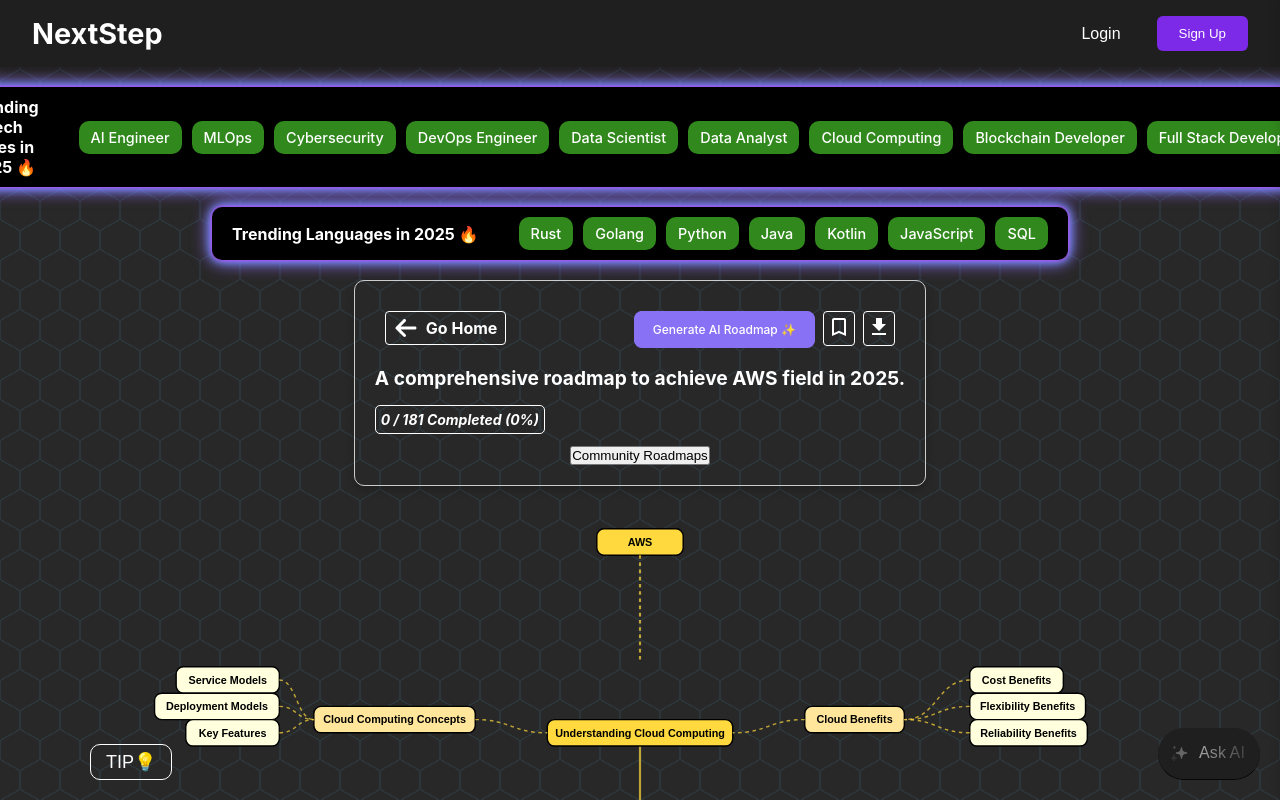
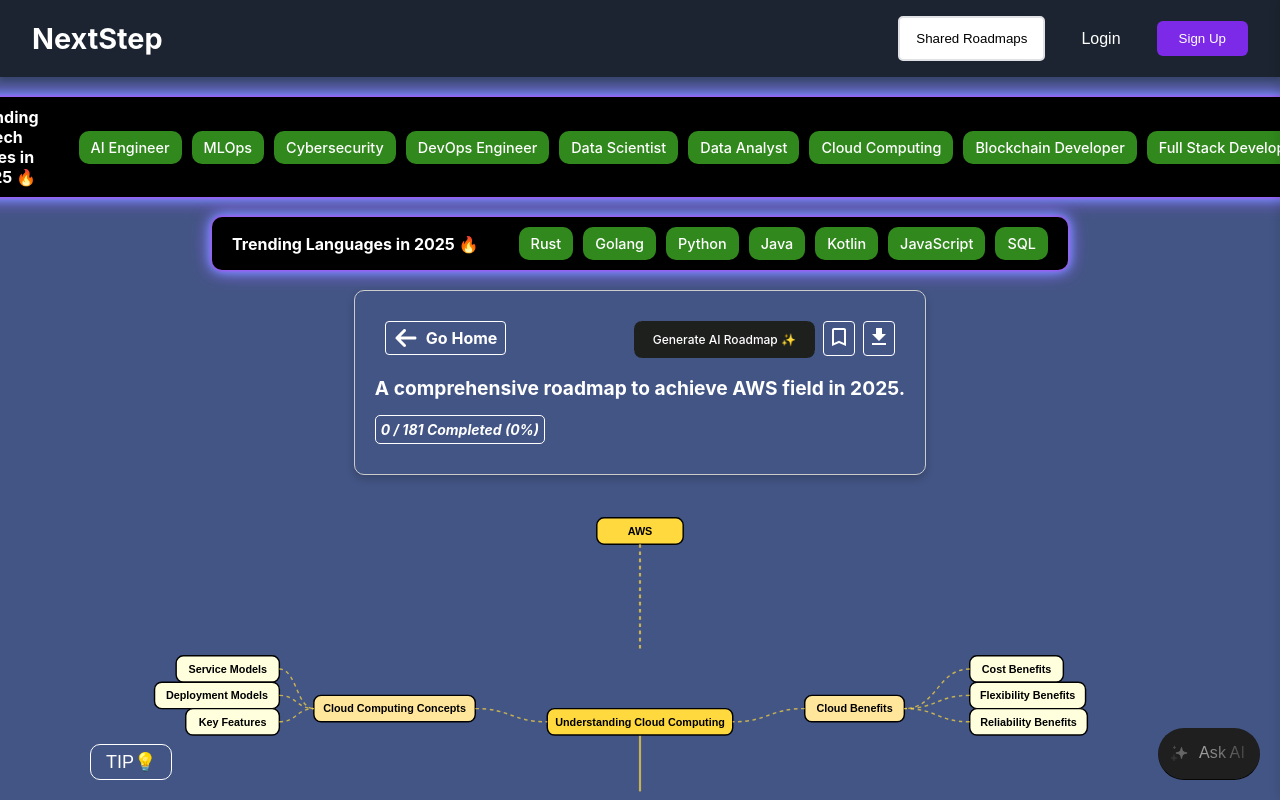
Before and after one commit to vineett09/next-step-frontend, a React (Create React App) app: page /aws in a window 1280 px wide. Shown: the top 800 px of the page. Built offline with nearby package versions, Linux system fonts and the light colour scheme.

Commit message:
changed some css

```diff
--- a/src/components/Header.js
+++ b/src/components/Header.js
@@ -167,9 +167,6 @@
               </svg>
             </button>
           </div>
-          <button onClick={() => navigate("/shared-roadmaps")}>
-            Community Roadmaps
-          </button>
         </div>
       </section>
       {!user && (
--- a/src/components/Navbar.js
+++ b/src/components/Navbar.js
@@ -1,3 +1,4 @@
+// Navbar.jsx
 import React, { useState } from "react";
 import { useNavigate } from "react-router-dom";
 import { useSelector, useDispatch } from "react-redux";
@@ -6,6 +7,7 @@
 
 const Navbar = () => {
   const [dropdownOpen, setDropdownOpen] = useState(false);
+  const [mobileMenuOpen, setMobileMenuOpen] = useState(false);
   const navigate = useNavigate();
   const dispatch = useDispatch();
   const user = useSelector((state) => state.auth.user);
@@ -14,16 +16,30 @@
     dispatch(logout());
     navigate("/login");
   };
+
   const handleCreateClick = () => {
     navigate("/create-roadmap");
   };
+
+  const toggleMobileMenu = () => {
+    setMobileMenuOpen(!mobileMenuOpen);
+  };
+
   return (
     <nav className="navbar">
       <div className="navbar-logo" onClick={() => navigate("/")}>
         NextStep
       </div>
 
-      <div className="navbar-links">
+      <div className={`navbar-links ${mobileMenuOpen ? "active" : ""}`}>
+        {/* Shared Roadmaps button always visible */}
+        <button
+          className="shared-roadmaps-button"
+          onClick={() => navigate("/shared-roadmaps")}
+        >
+          Shared Roadmaps
+        </button>
+
         {user ? (
           <div
             className="nav-user-container"
@@ -55,6 +71,12 @@
           </>
         )}
       </div>
+
+      <div className="navbar-toggle" onClick={toggleMobileMenu}>
+        <span className={`bar ${mobileMenuOpen ? "change" : ""}`}></span>
+        <span className={`bar ${mobileMenuOpen ? "change" : ""}`}></span>
+        <span className={`bar ${mobileMenuOpen ? "change" : ""}`}></span>
+      </div>
     </nav>
   );
 };
--- a/src/components/SharedRoadmaps.js
+++ b/src/components/SharedRoadmaps.js
@@ -48,14 +48,14 @@
       <Navbar />
       <div className="public-roadmaps-container">
         <div className="public-roadmaps-header">
-          <h1>Public Roadmaps</h1>
+          <h1>Shared Roadmaps</h1>
           <p>Explore roadmaps shared by the community</p>
         </div>
 
         <div className="roadmaps-section">
           {sharedRoadmaps.length === 0 ? (
             <div className="empty-state">
-              <p>No public roadmaps available yet.</p>
+              <p>No roadmaps are shared yet.</p>
               <Link to="/create-roadmap" className="create-roadmap-btn">
                 Create a Roadmap
               </Link>
--- a/src/index.css
+++ b/src/index.css
@@ -7,50 +7,5 @@
 html, body, #root {
   height: 100%;
   width: 100%;
-  background: radial-gradient(
-    circle farthest-side at 0% 50%,
-    #282828 23.5%,
-    rgba(255, 170, 0, 0) 0
-  )
-  21px 30px,
-radial-gradient(
-    circle farthest-side at 0% 50%,
-    #2c3539 24%,
-    rgba(240, 166, 17, 0) 0
-  )
-  19px 30px,
-linear-gradient(
-    #282828 14%,
-    rgba(240, 166, 17, 0) 0,
-    rgba(240, 166, 17, 0) 85%,
-    #282828 0
-  )
-  0 0,
-linear-gradient(
-    150deg,
-    #282828 24%,
-    #2c3539 0,
-    #2c3539 26%,
-    rgba(240, 166, 17, 0) 0,
-    rgba(240, 166, 17, 0) 74%,
-    #2c3539 0,
-    #2c3539 76%,
-    #282828 0
-  )
-  0 0,
-linear-gradient(
-    30deg,
-    #282828 24%,
-    #2c3539 0,
-    #2c3539 26%,
-    rgba(240, 166, 17, 0) 0,
-    rgba(240, 166, 17, 0) 74%,
-    #2c3539 0,
-    #2c3539 76%,
-    #282828 0
-  )
-  0 0,
-linear-gradient(90deg, #2c3539 2%, #282828 0, #282828 98%, #2c3539 0%) 0 0
-  #282828;
-background-size: 40px 60px;
+ background-color: #435585;
 }
--- a/src/styles/Header.css
+++ b/src/styles/Header.css
@@ -92,7 +92,7 @@
   position: absolute;
   width: 100%;
   height: 100%;
-  background-color: rgb(137, 113, 245);
+  background-color: #1E201E;
   left: 0;
   top: 0;
   border-radius: 8px;
--- a/src/styles/Navbar.css
+++ b/src/styles/Navbar.css
@@ -1,8 +1,7 @@
-/* Navbar Styles */
 :root {
   --primary-color: #ffffff;
   --hover-color: #007bff;
-  --background-color: #1f1f1f;
+  --background-color: #1B2430;
   --text-color: #ffffff;
   --shadow-color: rgba(0, 0, 0, 0.2);
 }
@@ -27,8 +26,6 @@
   transition: color 0.3s ease-in-out;
 }
 
-
-
 .navbar-links {
   display: flex;
   gap: 1.5rem;
@@ -46,22 +43,53 @@
   transition: color 0.3s ease-in-out, transform 0.2s;
 }
 
-
-
 .nav-user-container {
   position: relative;
-  display: inline-block;
+  display: flex;
+  align-items: center;
   cursor: pointer;
+}
+
+.nav-user {
+  color: var(--text-color);
+  font-size: 1rem;
+  font-weight: 500;
+}
+
+/* From Uiverse.io by ErzenXz */
+.shared-roadmaps-button {
+  width: fit-content;
+  min-width: 100px;
+  height: 45px;
+  padding: 8px 16px;
+  border-radius: 5px;
+  border: 2.5px solid #E0E1E4;
+  box-shadow: 0px 0px 20px -20px;
+  cursor: pointer;
+  background-color: white;
+  transition: all 0.2s ease-in-out 0ms;
+  user-select: none;
+  font-family: 'Poppins', sans-serif;
+  color: #000; /* Added text color for better visibility */
+}
+
+.shared-roadmaps-button:hover {
+  background-color: #F2F2F2;
+  box-shadow: 0px 0px 20px -18px;
+}
+
+.shared-roadmaps-button:active {
+  transform: scale(0.95);
 }
 
 .dropdown-user-menu {
   position: absolute;
   top: 100%;
-  left: 0;
+  right: 0;
   background: var(--background-color);
   border-radius: 6px;
   box-shadow: 0 4px 6px var(--shadow-color);
-  min-width: 100px;
+  min-width: 150px;
   padding: 10px;
   display: flex;
   flex-direction: column;
@@ -76,6 +104,7 @@
   cursor: pointer;
   text-align: left;
   width: 100%;
+  transition: background 0.3s ease;
 }
 
 .dropdown-user-menu button:hover {
@@ -83,8 +112,6 @@
   color: white;
 }
 
-
-/* Mobile Menu */
 .navbar-toggle {
   display: none;
   flex-direction: column;
@@ -192,6 +219,7 @@
     background-size: 0% 0%, 0% 0%, 0% 0%, 0% 0%, 0% 0%, 0% 0%;
   }
 }
+/* Hamburger menu animation */
 .navbar-toggle .bar.change:nth-child(1) {
   transform: rotate(-45deg) translate(-5px, 6px);
 }
@@ -204,25 +232,52 @@
   transform: rotate(45deg) translate(-5px, -6px);
 }
 
-/* Responsive Navbar */
+/* Responsive Design */
 @media (max-width: 768px) {
+  .navbar {
+    flex-wrap: wrap;
+  }
+
+  .navbar-toggle {
+    display: flex;
+  }
+
   .navbar-links {
-      display: none;
-      flex-direction: column;
-      width: 100%;
-      background-color: var(--background-color);
-      position: absolute;
-      top: 60px;
-      left: 0;
-      padding: 1rem 0;
-      box-shadow: 0 4px 6px var(--shadow-color);
+    display: none;
+    width: 100%;
+    flex-direction: column;
+    padding: 1rem;
   }
 
   .navbar-links.active {
-      display: flex;
+    display: flex;
   }
 
-  .navbar-toggle {
-      display: flex;
+  .shared-roadmaps-button {
+    width: 100%;
+    margin: 0.5rem 0;
+    padding: 12px;
+    text-align: center;
+  }
+
+  .nav-user-container {
+    width: 100%;
+    justify-content: space-between;
+    padding: 0.5rem 0;
+  }
+
+  .dropdown-user-menu {
+    position: static;
+    width: 100%;
+    box-shadow: none;
+    background: rgba(255, 255, 255, 0.1);
+  }
+
+  .nav-link,
+  .signup-button {
+    width: 100%;
+    margin: 0.5rem 0;
+    padding: 12px;
+    text-align: center;
   }
 }
--- a/src/styles/Profile.css
+++ b/src/styles/Profile.css
@@ -29,7 +29,6 @@
 .profile-sidebar {
   width: 250px;
   height: 300px; /* Fixed height for the sidebar */
-  background-color: rgba(29, 161, 242, 0.5);
   border-radius: 10px;
   border: 1px solid #ccc;
   padding: 1rem;
@@ -61,7 +60,7 @@
 }
 
 .sidebar-item.active {
-  background-color: #4a6cf7;
+  background-color: #181C14;
   color: white;
 }
 
@@ -81,7 +80,6 @@
   border: 1px solid #ccc;
   padding: 2rem;
   margin-bottom: 2rem;
-  background-color: rgba(29, 161, 242, 0.5);
 }
 
 .profile-title {
@@ -109,7 +107,6 @@
   border: 1px solid #ccc;
   padding: 2rem;
   box-shadow: 0 2px 8px rgba(0, 0, 0, 0.1);
-  background-color: rgba(29, 161, 242, 0.5);
 }
 
 .roadmaps-header {
@@ -128,7 +125,7 @@
 
 .roadmap-create-btn {
   display: inline-block;
-  background-color: #4a6cf7;
+  background-color: #181C14;
   color: white;
   padding: 0.75rem 1.5rem;
   border-radius: 5px;
@@ -137,9 +134,6 @@
   transition: background-color 0.2s ease;
 }
 
-.roadmap-create-btn:hover {
-  background-color: #3a56d4;
-}
 
 /* === List Containers for Roadmaps and Bookmarks === */
 .roadmaps-list-container,
@@ -147,11 +141,12 @@
   display: flex;
   flex-direction: column;
   gap: 1rem;
+
 }
 
 /* === Roadmap List Items === */
 .roadmap-list-item {
-  background-color: #f8f9fa;
+  background-color: #31363F;
   border-radius: 8px;
   padding: 1.5rem;
   box-shadow: 0 1px 3px rgba(0, 0, 0, 0.1);
@@ -162,10 +157,6 @@
   align-items: flex-start;
 }
 
-.roadmap-list-item:hover {
-  box-shadow: 0 4px 8px rgba(0, 0, 0, 0.1);
-  background-color: #f0f5ff;
-}
 
 .roadmap-list-content {
   flex: 1;
@@ -174,18 +165,18 @@
 .roadmap-item-title {
   margin: 0 0 0.75rem 0;
   font-size: 1.2rem;
-  color: #333;
+  color: #fff;
   font-weight: 600;
 }
 
 .roadmap-item-description {
-  color: #555;
+  color: #fff;
   margin-bottom: 1rem;
   line-height: 1.5;
 }
 
 .roadmap-item-metadata {
-  color: #888;
+  color: #fff;
   font-size: 0.9rem;
   display: flex;
   align-items: center;
@@ -228,7 +219,7 @@
   border: none;
   font-size: 1.5rem;
   font-weight: bold;
-  color: #555;
+  color: #fff;
   cursor: pointer;
   padding: 0.5rem;
   border-radius: 50%;
@@ -313,7 +304,7 @@
 
 /* === Bookmark List Items === */
 .bookmark-list-item {
-  background-color: #f8f9fa;
+  background-color: #31363F;
   border-radius: 8px;
   padding: 1.5rem;
   box-shadow: 0 1px 3px rgba(0, 0, 0, 0.1);
@@ -321,10 +312,7 @@
   border: 1px solid #eee;
 }
 
-.bookmark-list-item:hover {
-  box-shadow: 0 4px 8px rgba(0, 0, 0, 0.1);
-  background-color: #f0f5ff;
-}
+
 
 .bookmark-content {
   display: flex;
@@ -335,7 +323,7 @@
 .bookmark-item-title {
   margin: 0;
   font-size: 1.2rem;
-  color: #333;
+  color: #fff;
   font-weight: 600;
 }
 
@@ -359,20 +347,20 @@
 .roadmaps-empty-state, .bookmarks-empty-state {
   text-align: center;
   padding: 3rem 0;
-  background-color: #f8f9fa;
+  background-color: #31363F;
   border-radius: 8px;
   border: 1px dashed #ccc;
 }
 
 .empty-state-message {
   margin-bottom: 1.5rem;
-  color: #666;
+  color: #fff;
   font-size: 1.1rem;
 }
 
 .empty-state-action-btn, .empty-state-explore-btn {
   display: inline-block;
-  background-color: #4a6cf7;
+  background-color: #181C14;
   color: white;
   padding: 0.75rem 1.5rem;
   border-radius: 5px;
@@ -381,15 +369,11 @@
   transition: all 0.2s ease;
 }
 
-.empty-state-action-btn:hover, .empty-state-explore-btn:hover {
-  background-color: #3a56d4;
-  transform: translateY(-2px);
-}
+
 
 /* === Bookmarks Section === */
 .profile-bookmarks-section {
   border-radius: 10px;
-  background-color: rgba(29, 161, 242, 0.5);
   border: 1px solid #ccc;
   padding: 2rem;
   box-shadow: 0 2px 8px rgba(0, 0, 0, 0.1);
--- a/src/styles/SharedRoadmap.css
+++ b/src/styles/SharedRoadmap.css
@@ -21,7 +21,7 @@
   .public-roadmaps-header h1 {
     font-size: 2.5rem;
     margin-bottom: 10px;
-    color: #2196f3;
+    color: #fff;
   }
 
   .public-roadmaps-header p {
@@ -30,10 +30,9 @@
   }
 
   .roadmaps-section {
-    background-color: rgba(29, 161, 242, 0.5);
     padding: 20px;
+    border : 1px solid #ccc;
     border-radius: 8px;
-    box-shadow: 0 2px 4px rgba(0, 0, 0, 0.1);
   }
 
   .empty-state {
@@ -44,7 +43,7 @@
   .empty-state p {
     font-size: 1.2rem;
     margin-bottom: 20px;
-    color: #666;
+    color: #fff;
   }
 
   .create-roadmap-btn {
@@ -69,7 +68,7 @@
   }
 
   .roadmap-card {
-    background: #fff;
+    background: #31363F;
     border-radius: 8px;
     padding: 20px;
     box-shadow: 0 2px 4px rgba(0, 0, 0, 0.1);
@@ -87,17 +86,17 @@
   .roadmap-card-header h3 {
     margin: 0;
     font-size: 1.25rem;
-    color: #333;
+    color: #fff;
   }
 
   .creator {
     font-size: 0.9rem;
-    color: #888;
+    color: #fff;
   }
 
   .roadmap-description {
     font-size: 1rem;
-    color: #666;
+    color: #fff;
     margin-bottom: 15px;
     display: -webkit-box;
     -webkit-line-clamp: 3;
@@ -107,7 +106,7 @@
 
   .roadmap-meta {
     font-size: 0.9rem;
-    color: #888;
+    color: #fff;
     margin-bottom: 15px;
   }
 
--- a/src/styles/TechFields.css
+++ b/src/styles/TechFields.css
@@ -21,7 +21,7 @@
   }
 
   .tech-card {
-    background-color: rgba(29, 161, 242, 0.5);;
+    background-color: #31363F;
     padding: 1rem;
     border-radius: 10px;
     box-shadow: 0 4px 6px rgba(0, 0, 0, 0.1);
```
